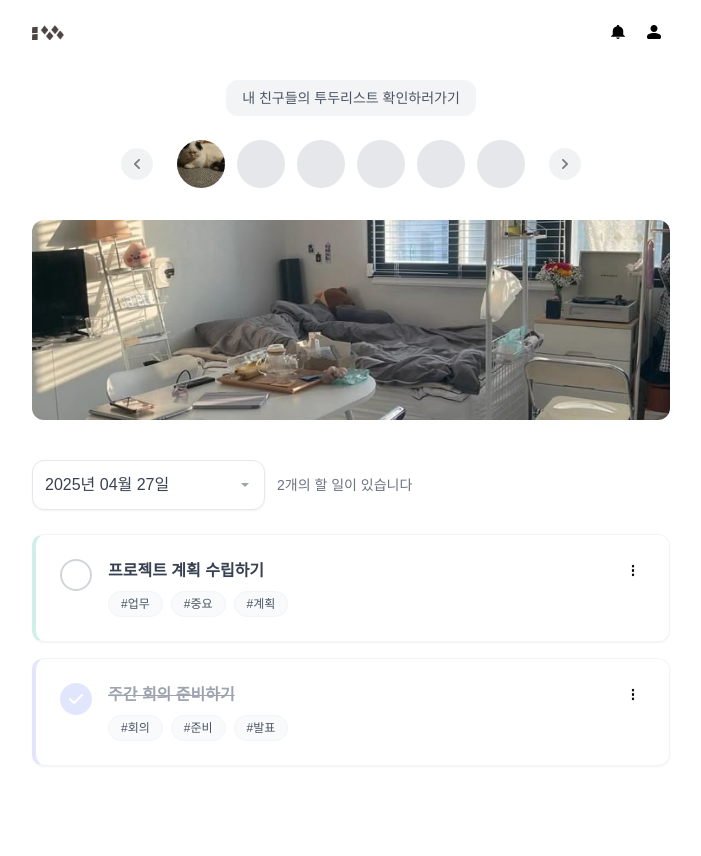
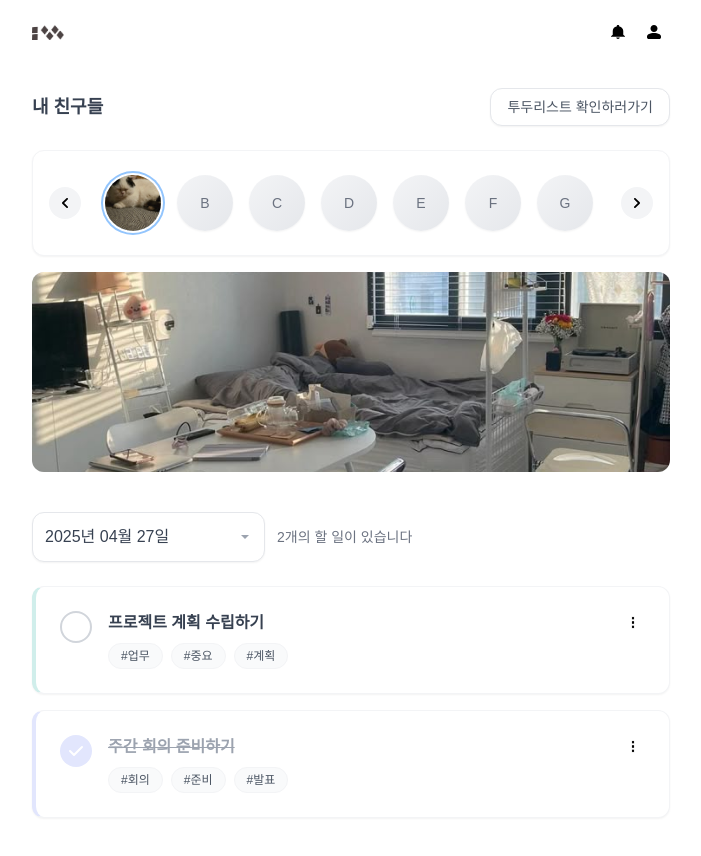
Before and after one commit to kimtaejin3/shared-todo, a Next.js app: page / in a window 1280 px wide. Shown: the top 856 px of the page, without its empty margins (289-990 px from the left). Before the commit the page ends 822 px from the top, so only its background shows below. Built offline with nearby package versions, Linux system fonts and the light colour scheme.

Commit message:
fix: friend styles

```diff
--- a/src/components/Friends.tsx
+++ b/src/components/Friends.tsx
@@ -28,40 +28,58 @@ export default function Friends() {
   };
 
   return (
-    <div className="flex flex-col gap-6 items-center py-4 w-full">
-      <span className="bg-gray-100 text-gray-600 rounded-xl text-sm px-4 py-2">
-        내 친구들의 투두리스트 확인하러가기
+    <div className="flex flex-col gap-6 w-full mt-6">
+      <div className="flex justify-between items-center w-full">
+        <h3 className="text-lg font-semibold text-gray-700">내 친구들</h3>
+        <span className="bg-white text-gray-600 rounded-xl text-sm px-4 py-2 border border-gray-200 shadow-sm hover:bg-gray-50 transition-colors">
+          투두리스트 확인하러가기
         </span>
-      <div className="flex items-center gap-6 max-w-[460px] w-full">
+      </div>
+      <div className="relative w-full bg-white p-4 rounded-xl border border-gray-100 shadow-sm overflow-hidden">
+        <div className="flex items-center gap-5 w-full">
           <button
             onClick={scrollLeft}
-          className="flex-shrink-0 bg-gray-200 opacity-50 rounded-full w-8 h-8 flex items-center justify-center hover:opacity-100 transition-opacity"
+            className="flex-shrink-0 z-10 bg-gray-100 hover:bg-gray-200 rounded-full w-8 h-8 flex items-center justify-center transition-all duration-200 text-gray-500"
           >
             <Image src={PreviousSvgSrc} alt="Previous" width={6} height={6} />
           </button>
           <div
             ref={scrollContainerRef}
-          className="flex items-center gap-3 overflow-x-auto scrollbar-hide"
+            className="flex items-center gap-4 overflow-x-auto scrollbar-hide py-2 w-full pl-1 pr-2"
           >
-          <div className="relative flex-shrink-0 w-12 h-12 rounded-full bg-gray-200 overflow-hidden p-1">
-            <Image fill objectFit="cover" src={MockImageSrc} alt="Mock" />
+            {[...Array(9)].map((_, index) => (
+              <div
+                key={index}
+                className={`relative flex-shrink-0 w-14 h-14 rounded-full ${
+                  index === 0 ? "ring-2 ring-blue-300 ring-offset-2" : ""
+                } overflow-hidden shadow-sm hover:shadow-md transition-all duration-200 cursor-pointer`}
+              >
+                {index === 0 ? (
+                  <Image
+                    fill
+                    objectFit="cover"
+                    src={MockImageSrc}
+                    alt={`Friend ${index + 1}`}
+                    className="hover:scale-105 transition-transform duration-200"
+                  />
+                ) : (
+                  <div className="absolute inset-0 bg-gradient-to-br from-gray-100 to-gray-200 flex items-center justify-center">
+                    <span className="text-gray-500 font-medium text-sm">
+                      {String.fromCharCode(65 + index)}
+                    </span>
                   </div>
-          <div className="flex-shrink-0 w-12 h-12 rounded-full bg-gray-200"></div>
-          <div className="flex-shrink-0 w-12 h-12 rounded-full bg-gray-200"></div>
-          <div className="flex-shrink-0 w-12 h-12 rounded-full bg-gray-200"></div>
-          <div className="flex-shrink-0 w-12 h-12 rounded-full bg-gray-200"></div>
-          <div className="flex-shrink-0 w-12 h-12 rounded-full bg-gray-200"></div>
-          <div className="flex-shrink-0 w-12 h-12 rounded-full bg-gray-200"></div>
-          <div className="flex-shrink-0 w-12 h-12 rounded-full bg-gray-200"></div>
-          <div className="flex-shrink-0 w-12 h-12 rounded-full bg-gray-200"></div>
+                )}
+              </div>
+            ))}
           </div>
           <button
             onClick={scrollRight}
-          className="flex-shrink-0 bg-gray-200 opacity-50 rounded-full w-8 h-8 flex items-center justify-center hover:opacity-100 transition-opacity"
+            className="flex-shrink-0 z-10 bg-gray-100 hover:bg-gray-200 rounded-full w-8 h-8 flex items-center justify-center transition-all duration-200 text-gray-500"
           >
             <Image src={NextSvgSrc} alt="Next" width={6} height={6} />
           </button>
         </div>
       </div>
+    </div>
   );
 }
```
Lines whose indentation alone changed are shown as unchanged.
